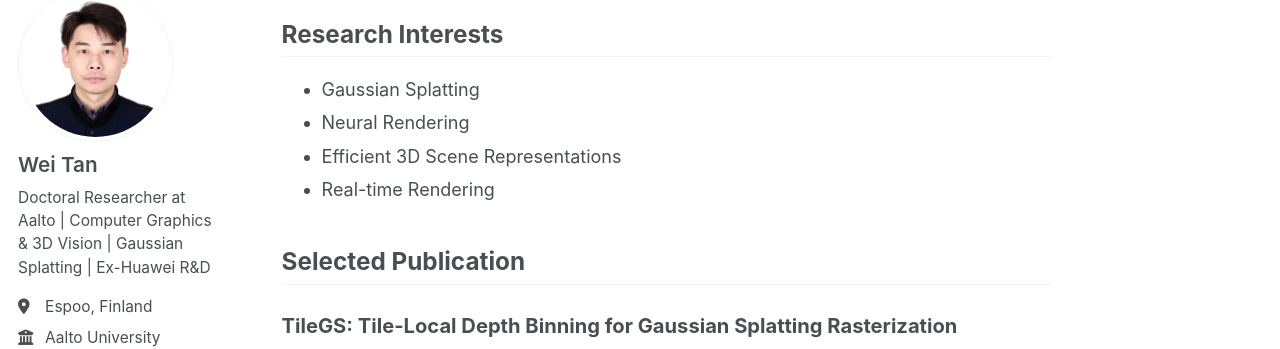
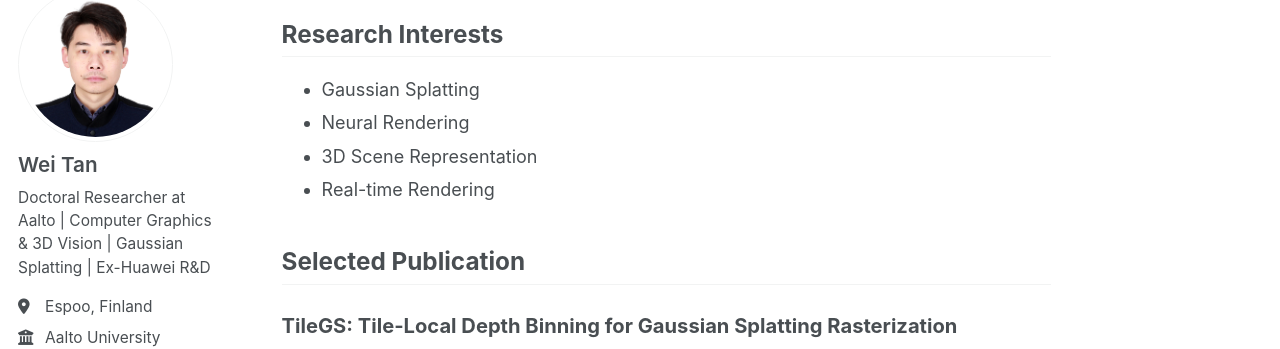
Before and after one commit to alex-tan-60149/alex-tan-60149.github.io, a Jekyll site: the page built from _pages/about.md, in a window 1280 px wide and 900 px high, scrolled down 433 px. Shown: the part 114-463 px from the top of the window. Built offline with Jekyll 4.4.1, drawn with Linux system fonts in a browser that asks for light colours; a style sheet for code colours, icons or effects is not loaded.

Commit message:
Update research interests in about.md

```diff
--- a/_pages/about.md
+++ b/_pages/about.md
@@ -17,7 +17,7 @@ Before returning to academia, I spent more than 14 years at Huawei in graphics a
 
 - Gaussian Splatting
 - Neural Rendering
-- Efficient 3D Scene Representations
+- 3D Scene Representation
 - Real-time Rendering
 
 ## Selected Publication
```
